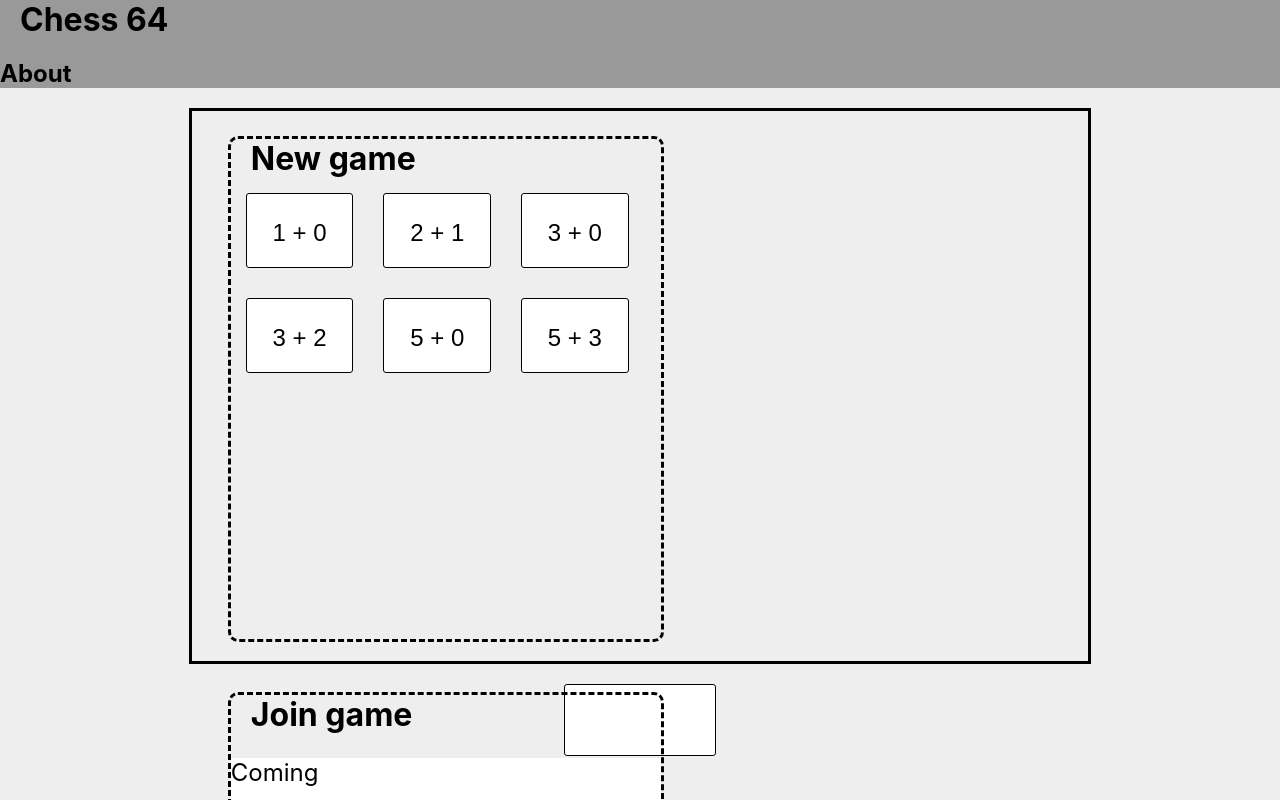
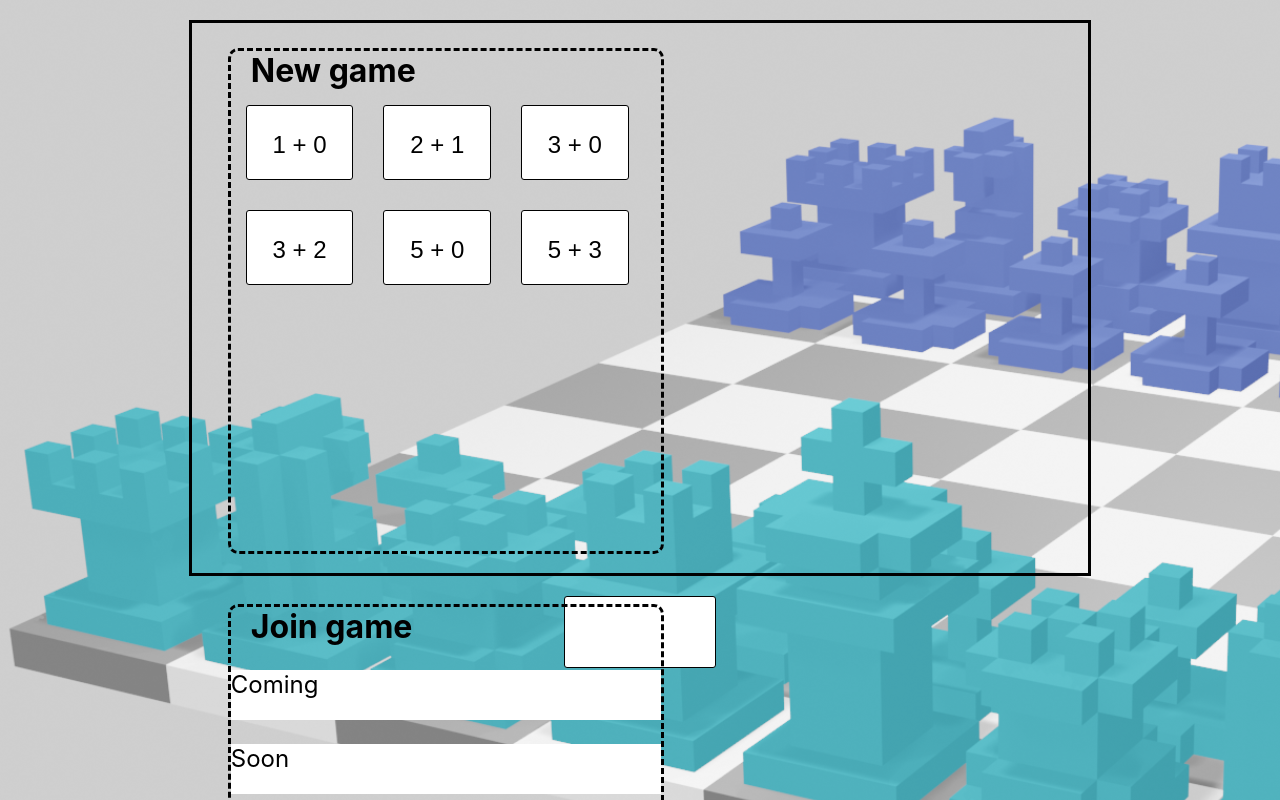
Before and after one commit to isaact23/chess64, a React (Create React App) app: page / in a window 1280 px wide. Shown: the top 800 px of the page. Built offline with nearby package versions, Linux system fonts and the light colour scheme.

Commit message:
Add background image

```diff
--- a/src/components/App.js
+++ b/src/components/App.js
@@ -52,10 +52,6 @@ export default class App extends React.Component {
     render() {
         return (
             <div className="App">
-                <header>
-                    <div className="title"><h1>Chess 64</h1></div>
-                    <h2>About</h2>
-                </header>
                 {this.getCurrentPage()}
             </div>
         );
--- a/src/components/App.scss
+++ b/src/components/App.scss
@@ -1,9 +1,8 @@
 @import "../color_scheme";
 
-header {
-  background-color: $navbar-color;
+body {
+  background-image: url("../images/chess_glass.png");
+  background-position-y: 20%;
+  background-size: cover;
+  background-color: #ffffff;
 }
-
-header.title {
-  background-color: red;
-}
--- a/src/index.scss
+++ b/src/index.scss
@@ -5,7 +5,6 @@ h1 {
 }
 
 body {
-  background-color: $background_color;
   margin: 0;
   //text-align: center;
   font-family: -apple-system, BlinkMacSystemFont, 'Segoe UI', 'Roboto', 'Oxygen',
```
Also changed, not shown: src/images/chess_glass.png (added), 1 other file (tests, documents, lock files or other folders).
